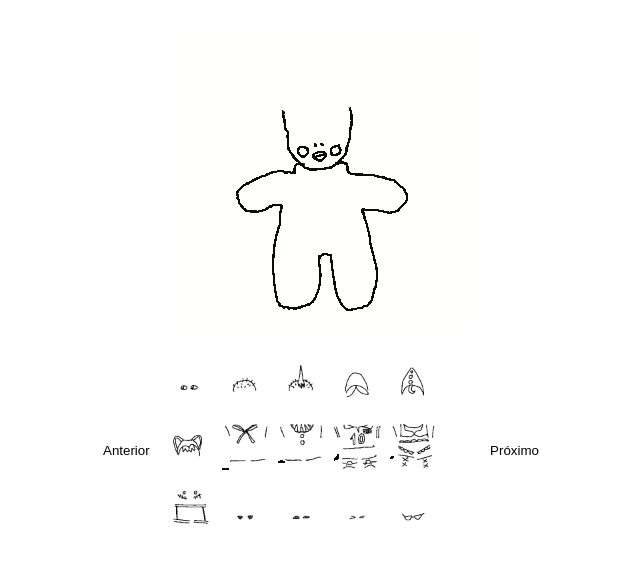
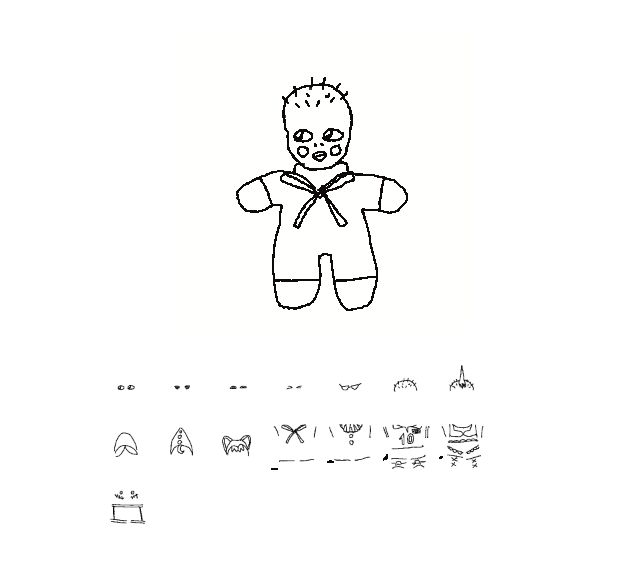
Before and after one commit to bettanzos/fofolete-creator, a plain HTML site: page index.html in a window 1280 px wide. Shown: the whole page, without its empty margins (319-959 px from the left). Drawn offline with Linux system fonts and the light colour scheme.

Commit message:
Selecionar uma opcao de cada apenas

```diff
--- a/index.html
+++ b/index.html
@@ -11,11 +11,12 @@
     <main>
       <div class="canvas">
         <img src="imgs/base.png" />
+        <img class="layer layer-eyes" src="imgs/IMG_2521.PNG" />
+        <img class="layer layer-body" src="imgs/IMG_2515.PNG" />
+        <img class="layer layer-top" src="imgs/IMG_2510.PNG" />
       </div>
       <div class="options">
-        <button>Anterior</button>
         <ul class="options__list"></ul>
-        <button>Próximo</button>
       </div>
     </main>
     <script src="main.js"></script>
--- a/main.js
+++ b/main.js
@@ -1,27 +1,23 @@
-console.log("vamo");
-
 const options = [
   { src: "imgs/IMG_2521.PNG", type: "eyes", offset: -35 },
+  { src: "imgs/IMG_2520.PNG", type: "eyes", offset: -35 },
+  { src: "imgs/IMG_2522.PNG", type: "eyes", offset: -35 },
+  { src: "imgs/IMG_2523.PNG", type: "eyes", offset: -35 },
+  { src: "imgs/IMG_2524.PNG", type: "eyes", offset: -35 },
   { src: "imgs/IMG_2510.PNG", type: "top", offset: -25 },
   { src: "imgs/IMG_2511.PNG", type: "top", offset: -25 },
   { src: "imgs/IMG_2512.PNG", type: "top", offset: -25 },
   { src: "imgs/IMG_2513.PNG", type: "top", offset: -25 },
   { src: "imgs/IMG_2514.PNG", type: "top", offset: -25 },
-  { src: "imgs/IMG_2515.PNG", type: "top", offset: -70 },
-  { src: "imgs/IMG_2516.PNG", type: "top", offset: -70 },
-  { src: "imgs/IMG_2517.PNG", type: "top", offset: -70 },
-  { src: "imgs/IMG_2518.PNG", type: "top", offset: -70 },
-  { src: "imgs/IMG_2519.PNG", type: "top", offset: -70 },
-  { src: "imgs/IMG_2520.PNG", type: "top", offset: -25 },
-  { src: "imgs/IMG_2522.PNG", type: "top", offset: -25 },
-  { src: "imgs/IMG_2523.PNG", type: "top", offset: -25 },
-  { src: "imgs/IMG_2524.PNG", type: "top", offset: -25 },
+  { src: "imgs/IMG_2515.PNG", type: "body", offset: -70 },
+  { src: "imgs/IMG_2516.PNG", type: "body", offset: -70 },
+  { src: "imgs/IMG_2517.PNG", type: "body", offset: -70 },
+  { src: "imgs/IMG_2518.PNG", type: "body", offset: -70 },
+  { src: "imgs/IMG_2519.PNG", type: "body", offset: -70 },
 ];
 
 const $canvas = document.querySelector(".canvas");
 const $options = document.querySelector(".options__list");
-
-$options.appendChild;
 
 options.forEach((o) => {
   const $li = document.createElement("li");
@@ -40,10 +36,10 @@ options.forEach((o) => {
   $button.addEventListener("click", () => {
     const $img = document.createElement("img");
 
-    $img.className = "layer";
+    $img.className = `layer layer-${o.type}`;
     $img.src = o.src;
 
-    $canvas.appendChild($img);
+    document.querySelector(`.layer-${o.type}`).replaceWith($img);
   });
 
   $li.appendChild($button);
```
